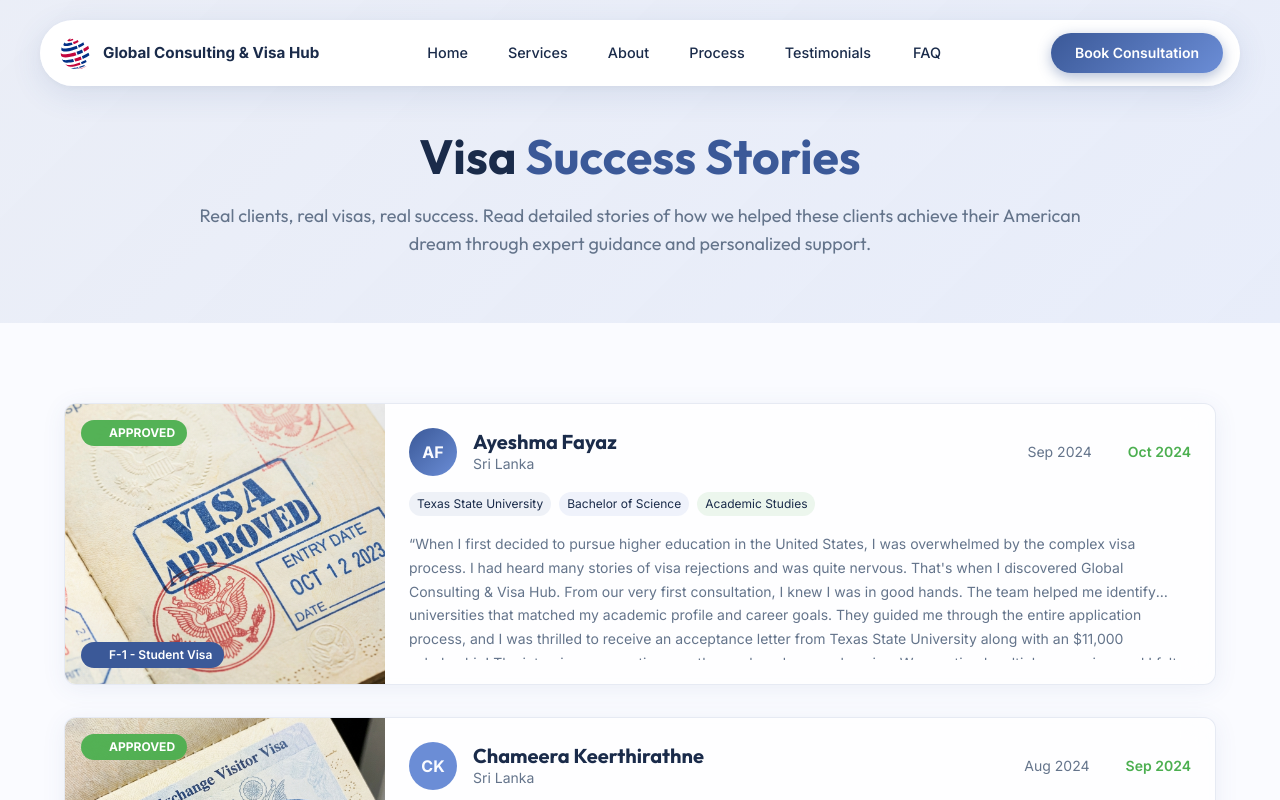
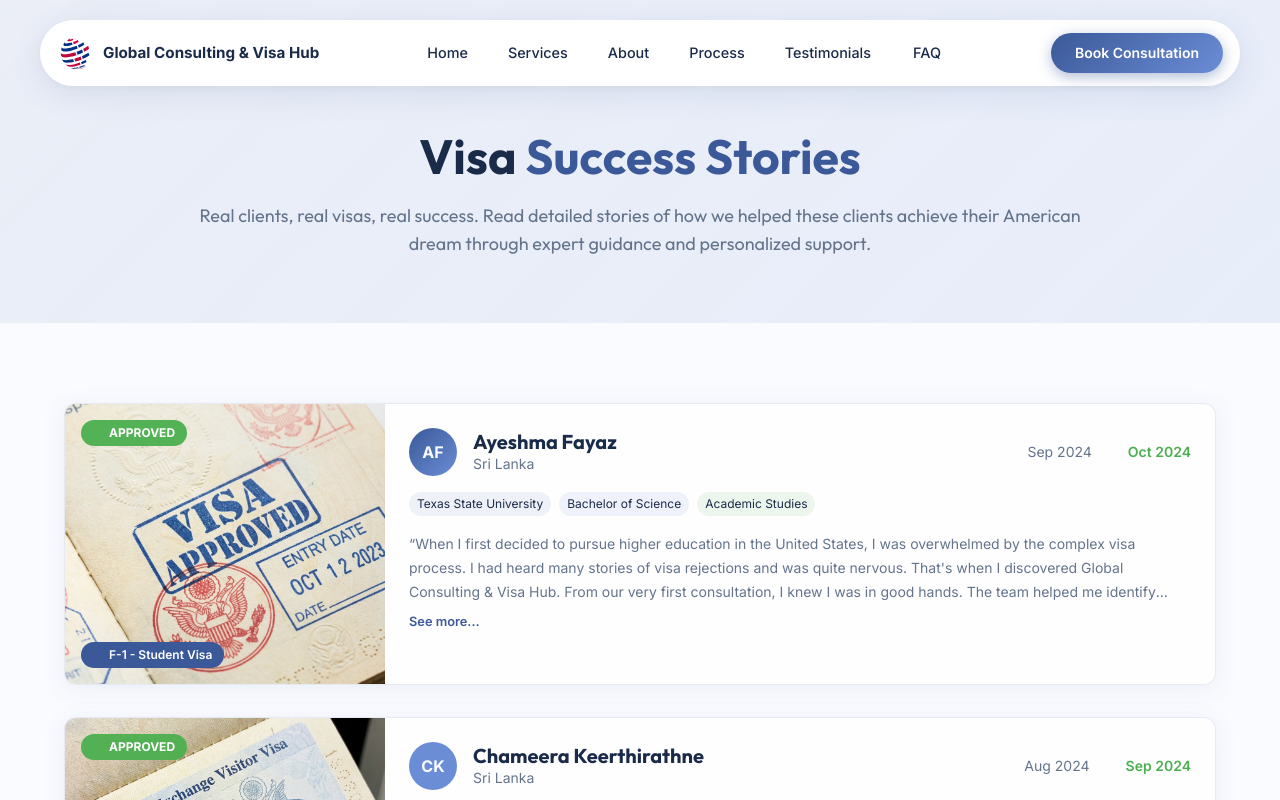
Before and after one commit to Redsniper99/global_cunsulting_visa_hub, a Next.js app: page /success-stories in a window 1280 px wide. Shown: the top 800 px of the page. Built offline with nearby package versions, Linux system fonts and the light colour scheme; some icons are missing.

Commit message:
feat: add success stories page with detailed client testimonials and visa information.

```diff
--- a/src/app/success-stories/page.tsx
+++ b/src/app/success-stories/page.tsx
@@ -1,5 +1,6 @@
 'use client';
 
+import { useState } from 'react';
 import { motion } from 'framer-motion';
 import Box from '@mui/material/Box';
 import Typography from '@mui/material/Typography';
@@ -141,6 +142,16 @@ const visaTypeConfig = {
 };
 
 export default function SuccessStoriesPage() {
+    const [expandedStories, setExpandedStories] = useState<number[]>([]);
+
+    const toggleExpanded = (storyId: number) => {
+        setExpandedStories(prev =>
+            prev.includes(storyId)
+                ? prev.filter(id => id !== storyId)
+                : [...prev, storyId]
+        );
+    };
+
     return (
         <>
             {/* Hero Section */}
@@ -371,20 +382,43 @@ export default function SuccessStoriesPage() {
                                             </Box>
 
                                             {/* Story */}
+                                            <Box sx={{ flex: 1 }}>
                                                 <Typography
                                                     variant="body2"
                                                     color="text.secondary"
                                                     sx={{
                                                         lineHeight: 1.7,
-                                                    flex: 1,
+                                                        ...(!expandedStories.includes(story.id) && {
                                                             display: '-webkit-box',
                                                             WebkitLineClamp: { xs: 4, md: 3 },
                                                             WebkitBoxOrient: 'vertical',
                                                             overflow: 'hidden',
+                                                        }),
                                                     }}
                                                 >
                                                     &ldquo;{story.fullStory}&rdquo;
                                                 </Typography>
+                                                <Button
+                                                    variant="text"
+                                                    size="small"
+                                                    onClick={() => toggleExpanded(story.id)}
+                                                    sx={{
+                                                        mt: 1,
+                                                        p: 0,
+                                                        minWidth: 'auto',
+                                                        fontWeight: 600,
+                                                        fontSize: '0.8rem',
+                                                        color: 'primary.main',
+                                                        textTransform: 'none',
+                                                        '&:hover': {
+                                                            bgcolor: 'transparent',
+                                                            textDecoration: 'underline',
+                                                        },
+                                                    }}
+                                                >
+                                                    {expandedStories.includes(story.id) ? 'See less' : 'See more...'}
+                                                </Button>
+                                            </Box>
                                         </Box>
                                     </Card>
                                 </motion.div>
```
Lines whose indentation alone changed are shown as unchanged.
